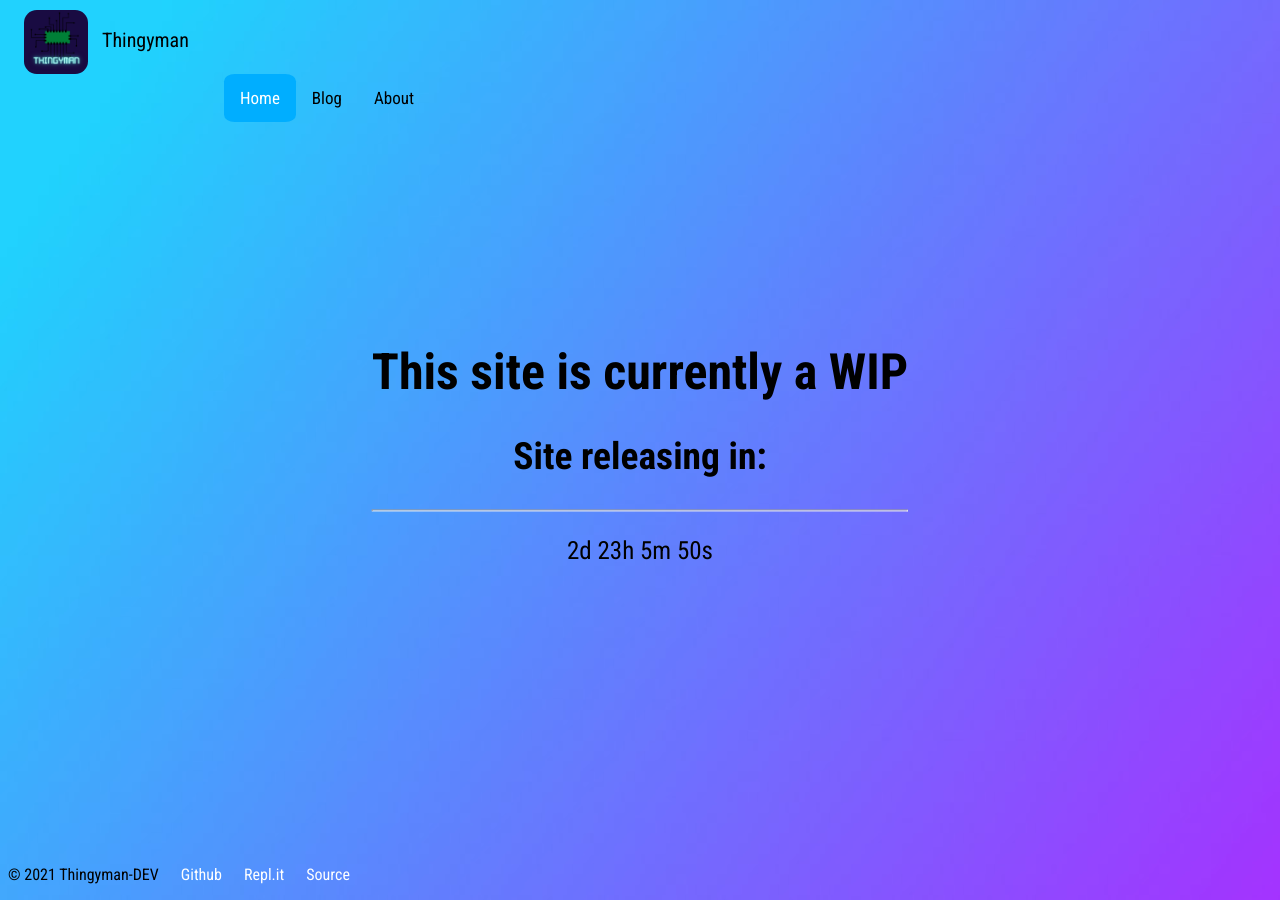
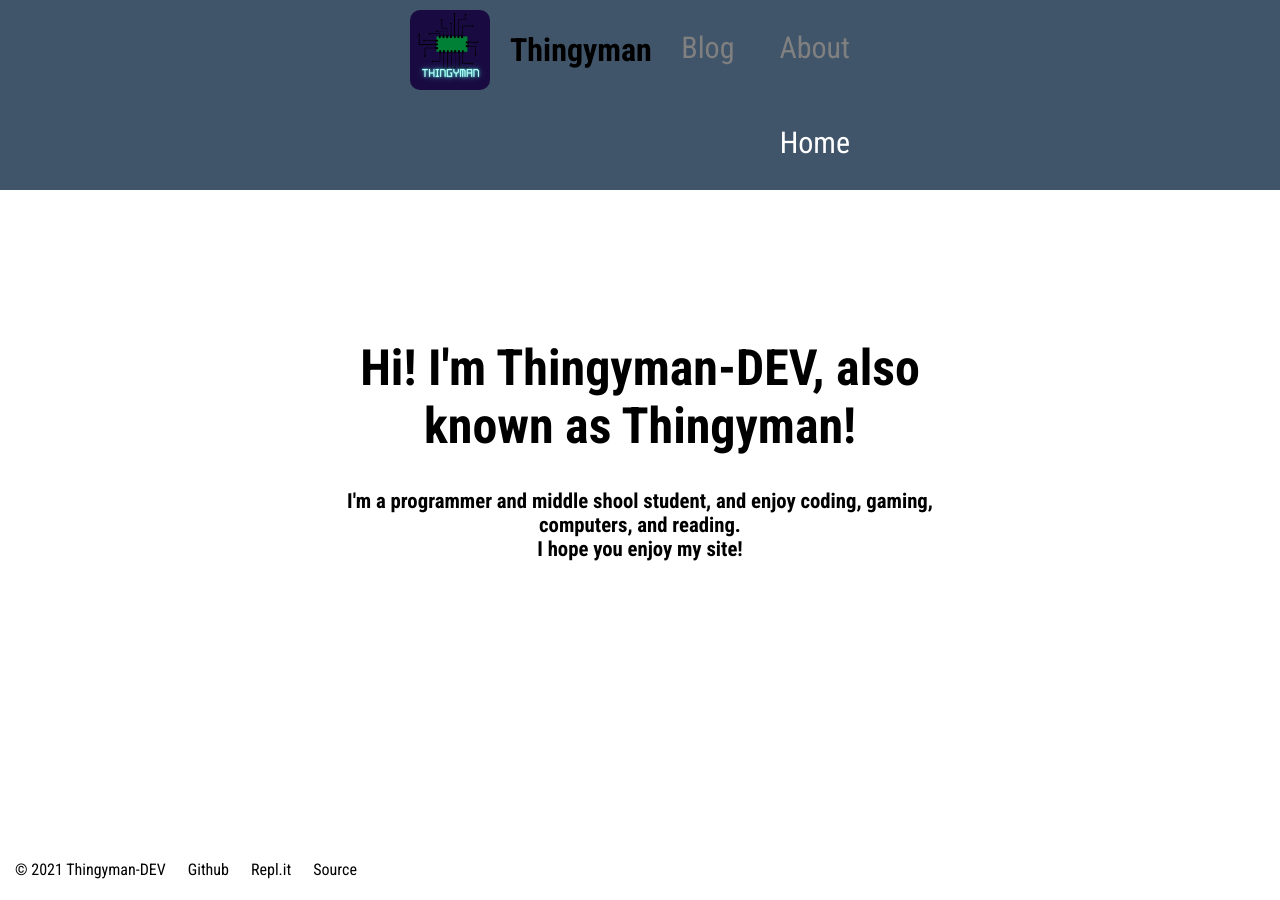
Before and after one commit to TheSeagullDev/TheSeagullDev.github.io, a Jekyll site: the page built from site/index.html, in a window 1280 px wide. Built offline with Jekyll 4.4.1, drawn with Linux system fonts in a browser that asks for light colours.

Commit message:
added stuff

```diff
--- a/site/404.html
+++ b/site/404.html
@@ -1,5 +1,5 @@
 ---
-layout: default
+layout: error
 title: 404
 description: 404 Page Not Found
 ---
--- a/site/_includes/head.html
+++ b/site/_includes/head.html
@@ -1,6 +1,6 @@
 <!-- Title and Meta -->
 
-<title>{% if page.title != "Index" %}{{ page.title }} - {% endif %}Thingyman-DEV</title>
+<title>{% if page.title != "Index" %}{{ page.title }} - {% endif %}Thingyman</title>
 <meta charset="utf-8" />
 <meta name="viewport" content="width=device-width, initial-scale=1, viewport-fit=cover" />
 <meta name="description" content="{{ page.description }}" />
--- a/site/_includes/nav.html
+++ b/site/_includes/nav.html
@@ -1,8 +1,6 @@
 <div class="nav">
-  <div class="brand"><img src="/assets/images/Favicon.png" width="64px" /><span>Thingyman</span></div>
-  <div class="bar">
+  <img src="/assets/images/Favicon.png"><span><h1>Thingyman</h1></span>
+  <a href="/about.html">About</a>
+  <a href="/blog.html">Blog</a>
   <a class="active" href="/">Home</a>
-  <a href="/blog.html">Blog</a>
-  <a href="/about.html">About</a>
-  </div>
 </div>
--- a/site/assets/css/base.scss
+++ b/site/assets/css/base.scss
@@ -3,21 +3,18 @@
 
 @import url("https://fonts.googleapis.com/css2?family=Roboto+Condensed:ital,wght@0,300;0,400;0,700;1,300;1,400;1,700&display=swap");
 
-html {
-  background-image: url("/assets/images/Gradient.jpeg");
-  height: 100%;
-  background-size: cover;
-  background-position: center;
-  position: relative;
-}
-
-a {
-  color: white;
-  text-decoration: none;
+html, body {
+  margin:0;
+  padding:0;
 }
 
 body {
   font-family: "Roboto Condensed", sans-serif;
+}
+
+a {
+  color: black;
+  text-decoration: none;
 }
 
 .middle {
@@ -30,46 +27,47 @@ body {
 }
 
 .nav {
-  position: relative;
-  top: 0;
-  left: 16px;
-  margin-top: 10px;
-  font-size: 20px;
+  background-color: #162e49d0;
+  overflow: hidden;
+  margin: 0;
+  padding: 0px 400px;
+  position: -webkit-sticky;
 }
 
-.bar {
-  position: relative;
-padding: 0px 15px 20px 200px;
+.nav h1 {
+  padding: 10px;
+  float: left;
 }
 
-.bar a {
+.nav img {
   float: left;
-  color: #000000;
-  text-align: center;
-  padding: 14px 16px;
-  text-decoration: none;
-  font-size: 17px;
+  border-radius: 20%;
+  padding: 10px;
+  width: auto;
+  height: 80px;
 }
 
-.bar a:hover {
-  background-color: rgb(0, 177, 231);
-  color: black;
+.nav a {
+  float: right;
+  color: gray;
+  text-align: center;
+  padding: 30px 30px 30px 15px;
+  text-decoration: none;
+  font-size: 30px;
+}
+
+.nav a:hover {
+  color: rgb(236, 230, 230)
+}
+
+.nav a.active {
+  color: rgb(255, 255, 255);
   border-radius: 15%;
 }
 
-.bar a.active {
-  background-color: #00aeff;
-  color: white;
-  border-radius: 15%;
-}
-
-.brand img {
-  vertical-align: middle;
-  margin-right: 14px;
-  border-radius: 20%;
-}
-
 .footer {
+  padding: 5px 15px;
+  color: rgb(0, 0, 0);
   position: absolute;
   bottom: 0;
 }
--- a/site/index.html
+++ b/site/index.html
@@ -1,14 +1,12 @@
 ---
 layout: default
 title: Home
-description: Thingyman-DEV
+description: Thingyman
 ---
 
 <script src="/assets/js/countdown.js"></script>
 
 <div class="middle">
-  <h1>This site is currently a WIP</h1>
-  <h2>Site releasing in:</h2>
-  <hr />
-  <p id="demo"></p>
+  <h1>Hi! I'm Thingyman-DEV, also known as Thingyman!</h1>
+  <h5>I'm a programmer and middle shool student, and enjoy coding, gaming, computers, and reading. <br> I hope you enjoy my site!</h5>
 </div>
```
Also changed, not shown: site/_layouts/error.html (added, +11 -0 lines), site/blog.html (added), site/info.html (added), 6 other files.
